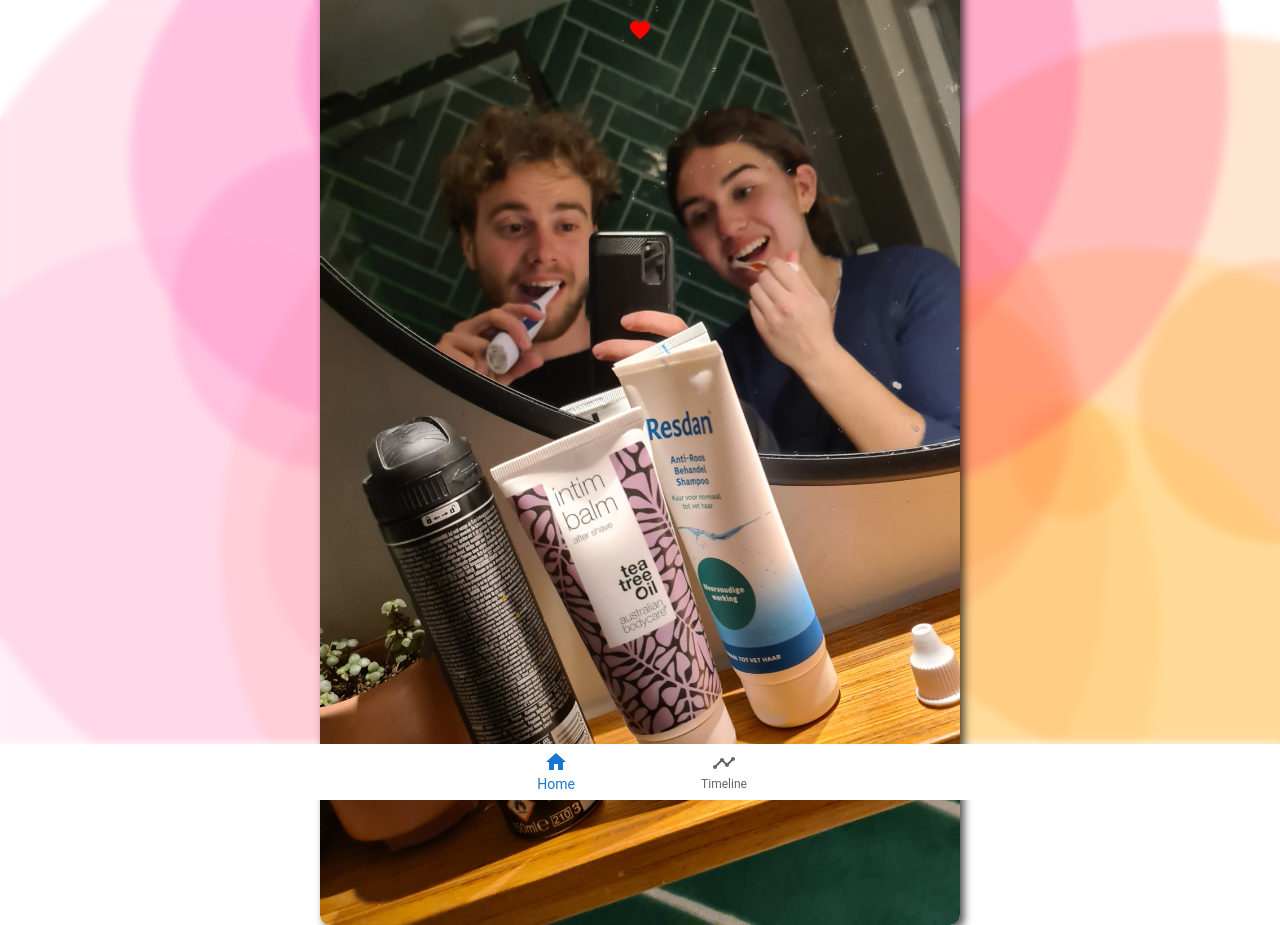
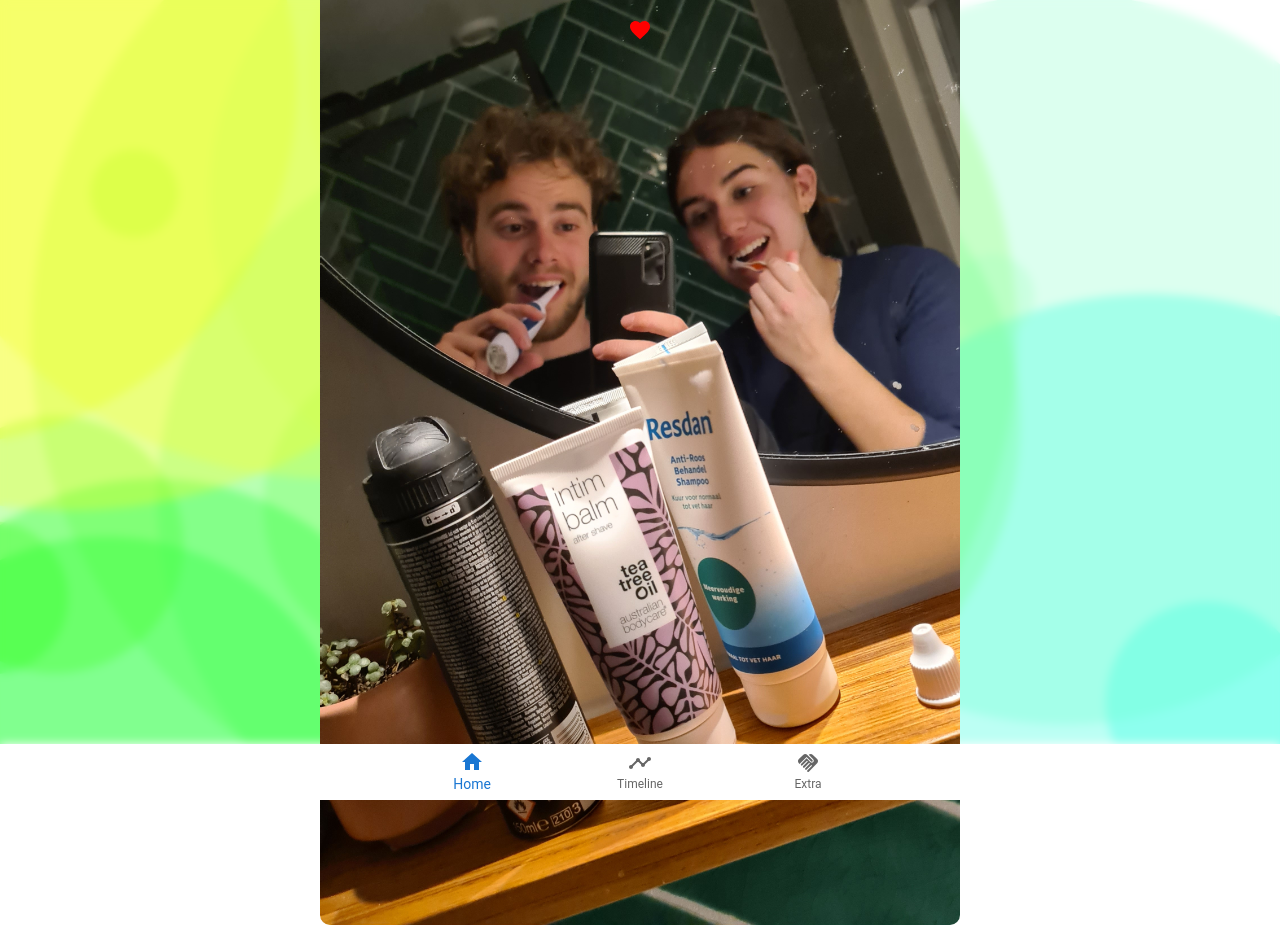
Before and after one commit to RoaRos2808/RoaJuul, a React (Create React App) app: page / in a window 1280 px wide. Both pictures are taken after a click on the button "Ons eerste jaar!". Built offline with nearby package versions, Linux system fonts and the light colour scheme; a web font is replaced by a local one.

Commit message:
Changed all CSS, more onboarding

```diff
--- a/src/components/Footer/Footer.css
+++ b/src/components/Footer/Footer.module.css
@@ -12,7 +12,7 @@
 
   .footer {
     background-color: #81A4CD50;
-    color: white;
+    color: #f085bc;
     /* text-align: right; */
     position: fixed;
     bottom: 0;
--- a/src/components/Footer/Footer.tsx
+++ b/src/components/Footer/Footer.tsx
@@ -1,8 +1,9 @@
 import React, { useEffect } from 'react';
-import './Footer.css'; // Import your CSS file for styling
+import styles  from './Footer.module.css'; // Import your CSS file for styling
 import { BottomNavigation, BottomNavigationAction } from '@mui/material';
 import HomeIcon from '@mui/icons-material/Home';
 import TimelineIcon from '@mui/icons-material/Timeline';
+import HandshakeIcon from '@mui/icons-material/Handshake';
 import { useNavigate } from 'react-router-dom';
 
 const Footer: React.FC = () => {
@@ -15,7 +16,7 @@ const Footer: React.FC = () => {
   };
 
   return (
-    <footer className="footer">
+    <footer className={styles.footer}>
       <BottomNavigation
           showLabels
           value={value}
@@ -23,6 +24,7 @@ const Footer: React.FC = () => {
         >
           <BottomNavigationAction label="Home" value='/' icon={<HomeIcon />} />
           <BottomNavigationAction label="Timeline" value='/timeline' icon={<TimelineIcon />} />
+          <BottomNavigationAction label="Extra" value='/extra' icon={<HandshakeIcon />} />
         </BottomNavigation>
       {/* <div className="instagram-logo">
         <img src="/images/Instagram_logo.png" alt="Instagram Logo" />
--- a/src/components/Header/Header.css
+++ b/src/components/Header/Header.module.css
@@ -8,7 +8,7 @@
     z-index: 1000; /* Adjust the z-index as needed */
 }
 
-.navbar-container {
+.navbar_container {
     max-width: 1200px;
     margin: 0 auto;
     display: flex;
@@ -16,7 +16,7 @@
     padding: 0 20px;
 }
 
-.navbar-logo {
+.navbar_logo {
     font-family: 'Raleway', serif;
     font-size: 1.5rem;
     text-decoration: none;
--- a/src/components/Header/Header.tsx
+++ b/src/components/Header/Header.tsx
@@ -1,13 +1,13 @@
 import React from 'react';
 import { Link } from 'react-router-dom';
-import './Header.css'; // Import your CSS file for styling
+import styles from './Header.module.css'; // Import your CSS file for styling
 import FavoriteIcon from '@mui/icons-material/Favorite';
 
 const Header: React.FC = () => {
   return (
-    <div className="navbar">
-      <div className="navbar-container">
-        <div className="navbar-logo">
+    <div className={styles.navbar}>
+      <div className={styles.navbar_container}>
+        <div className={styles.navbar_logo}>
           <FavoriteIcon />
         </div>
         {/* Add other navigation items here */}
--- a/src/pages/HomePage/HomePage.css
+++ b/src/pages/HomePage/HomePage.module.css
@@ -25,7 +25,7 @@
       padding-bottom: 200px;
     }
 
-    .front-image {
+    .front_image {
       max-width: 50%;
       height: auto;
       border-radius: 10px;
--- a/src/pages/HomePage/HomePage.tsx
+++ b/src/pages/HomePage/HomePage.tsx
@@ -1,5 +1,5 @@
 import React from 'react';
-import './HomePage.css';
+import styles from './HomePage.module.css';
 
 // interface HomePageProps {
 //     path: string;
@@ -7,13 +7,13 @@ import './HomePage.css';
 
 const HomePage: React.FC = () => {
   return (
-    <div className="HomePage">
-      <div className="background">
-        <div className="body">
+    <div className={styles.HomePage}>
+      <div className={styles.background}>
+        <div className={styles.body}>
           <div>
             <h1>RoaJuul</h1>
           </div>
-          <img src={"/images/20230408_232501.jpg"} className='front-image' />
+          <img src={"/images/20230408_232501.jpg"} className={styles.front_image} />
         </div>
       </div>
     </div>
--- a/src/pages/OnboardingPage/OnboardingPage.css
+++ b/src/pages/OnboardingPage/OnboardingPage.module.css
@@ -35,14 +35,14 @@
         justify-content: center;
       }
 
-      .front-image {
+      .front_image {
         max-width: 50%;
         height: auto;
         border-radius: 10px;
         box-shadow: 4px 4px 8px rgba(0, 0, 0, 0.7);
       }
 
-      .romantic-button {
+      .romantic_button {
         font-family: 'Jost';
         background-color: #ffcccc; /* Soft pink background */
         color: #8b0000; /* Deep red text color */
@@ -54,7 +54,7 @@
         transition: background-color 0.3s ease, transform 0.3s ease;
       }
 
-      .romantic-button:hover {
+      .romantic_button:hover {
         background-color: #ffb6c1; /* Lighter pink on hover */
         transform: scale(1.05); /* Slight scale effect on hover */
       }
--- a/src/pages/OnboardingPage/OnboardingPage.tsx
+++ b/src/pages/OnboardingPage/OnboardingPage.tsx
@@ -1,5 +1,5 @@
 import React from 'react';
-import './OnboardingPage.css';
+import styles from './OnboardingPage.module.css';
 
 // interface HomePageProps {
 //     path: string;
@@ -16,16 +16,16 @@ const OnboardingPage: React.FC<Props> = ({onChildEvent}) => {
   };
 
   return (
-    <div className="onboarding">
-      <div className="background">
-        <div className="body">
-          <div className="top">
+    <div className={styles.onboarding}>
+      <div className={styles.background}>
+        <div className={styles.body}>
+          <div className={styles.top}>
             <div>
                 <h1>RoaJuul</h1>
             </div>
-            <img src={"/images/20230408_232501.jpg"} className='front-image' />
+            <img src={"/images/20230408_232501.jpg"} className={styles.front_image} />
         </div>
-        <button onClick={handleClick} className="romantic-button">Ons eerste jaar!</button>
+        <button onClick={handleClick} className={styles.romantic_button}>Ons eerste jaar!</button>
         </div>
       </div>
     </div>
--- a/src/pages/TimelinePage/TimelinePage.css
+++ b/src/pages/TimelinePage/TimelinePage.module.css
@@ -1,4 +1,4 @@
-.background-t {
+.background_t {
     background: url("/public/images/bg_bggenerator_com2.png") no-repeat fixed center/cover;
 
     .timeline {
--- a/src/pages/TimelinePage/TimelinePage.tsx
+++ b/src/pages/TimelinePage/TimelinePage.tsx
@@ -1,5 +1,5 @@
 import React from 'react';
-import './TimelinePage.css';
+import styles from './TimelinePage.module.css';
 import { VerticalTimeline, VerticalTimelineElement } from 'react-vertical-timeline-component';
 import 'react-vertical-timeline-component/style.min.css';
 import ConnectingAirportsIcon from '@mui/icons-material/ConnectingAirports';
@@ -11,8 +11,8 @@ import FavoriteBorderIcon from '@mui/icons-material/FavoriteBorder';
 
 const TimelinePage: React.FC = () => {
   return (
-    <div className="background-t">
-      <div className="timeline">
+    <div className={styles.background_t}>
+      <div className={styles.timeline}>
         <VerticalTimeline animate={false}>
           <VerticalTimelineElement
             className="vertical-timeline-element--work"
```
Also changed, not shown: public/images/bg_bggenerator_com3.png (added), public/images/bg_bggenerator_com4.png (added).
